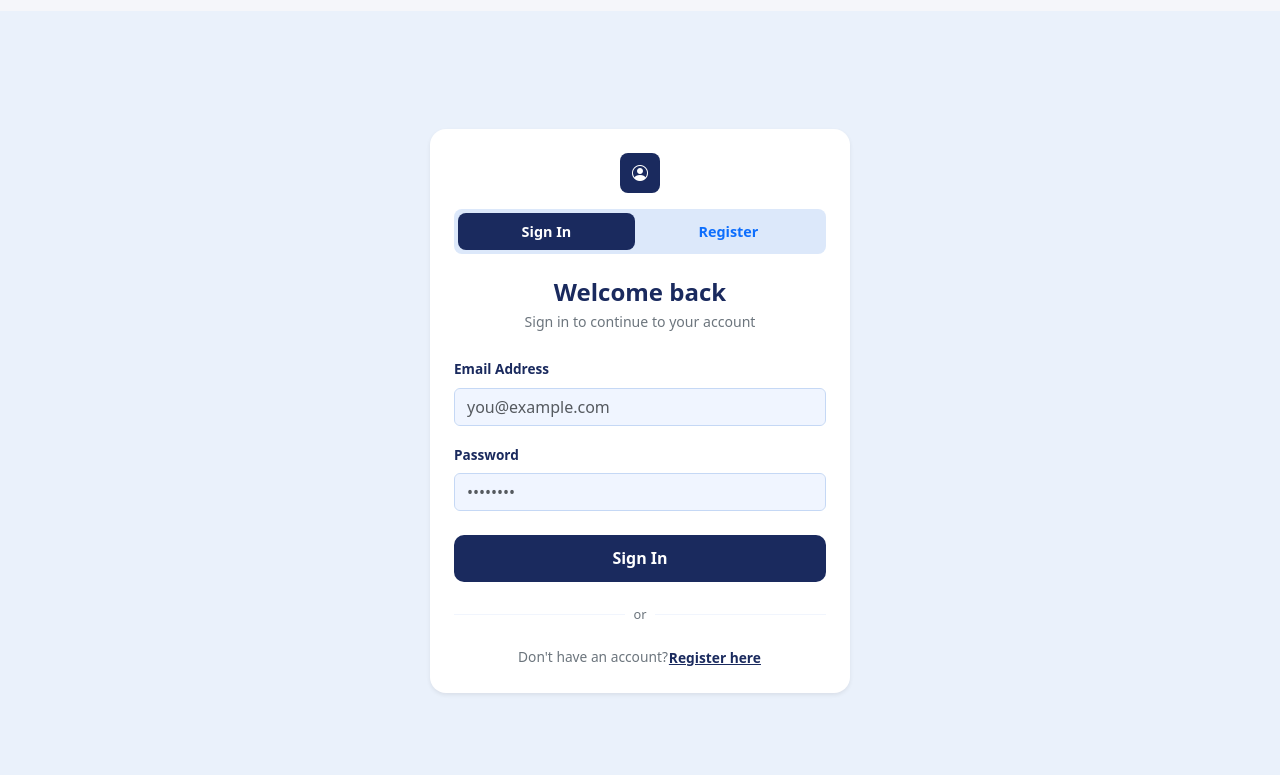
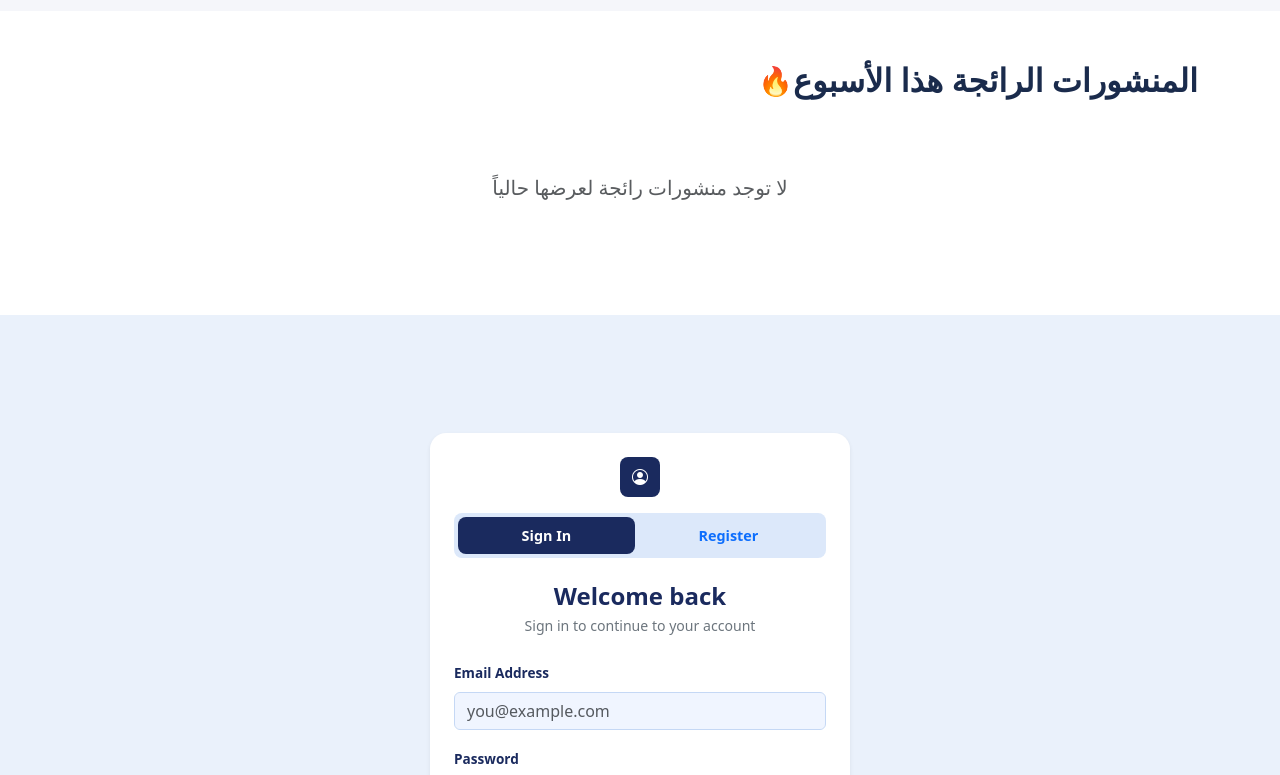
Before and after one commit to Web2-ReUseHub/ReUseHub, a React (Create React App) app in the folder frontend/: page / in a window 1280 px wide. Shown: the part 1589-2364 px from the top of the page. Built offline with nearby package versions, Linux system fonts and the light colour scheme.

Commit message:
Add TrendingSection and PostItem components

```diff
--- a/frontend/package.json
+++ b/frontend/package.json
@@ -8,6 +8,7 @@
     "@testing-library/react": "^16.3.2",
     "@testing-library/user-event": "^13.5.0",
     "bootstrap": "^5.3.8",
+    "bootstrap-icons": "^1.13.1",
     "react": "^19.2.4",
     "react-dom": "^19.2.4",
     "react-scripts": "5.0.1",
--- a/frontend/src/App.js
+++ b/frontend/src/App.js
@@ -3,12 +3,14 @@ import './App.css';
 import Login from './user_manegment/Login';
 import IntroSection from './component/IntroSection';
 import ProfilePage from './user_manegment/ProfilePage';
+import TrendingSection from './component/TrendingSection';
 
 function App() {
   return (
     <>
     <IntroSection></IntroSection>
     <ProfilePage></ProfilePage>
+    <TrendingSection></TrendingSection>
     <Login></Login>
     </>
   )
--- /dev/null
+++ b/frontend/src/component/TrendingSection.js
@@ -0,0 +1,38 @@
+import React, { useState, useEffect } from 'react';
+import PostItem from './PostItem';
+
+const TrendingSection = () => {
+  const [items, setItems] = useState([]);
+  const [loading, setLoading] = useState(true);
+
+  useEffect(() => {
+    setLoading(false);
+  }, []);
+
+  return (
+    <div className="container py-5" dir="rtl">
+      <div className="d-flex align-items-center mb-4 justify-content-start">
+        <h2 className="fw-bold m-0" style={{ color: '#1a2b4c' }}>المنشورات الرائجة هذا الأسبوع</h2>
+        <span className="ms-2 fs-3">🔥</span>
+      </div>
+
+      <div className="row justify-content-center">
+        <div className="col-md-10 col-lg-8">
+          {items.length > 0 ? (
+            items.map((item) => <PostItem key={item.id} data={item} />)
+          ) : (
+            <div className="text-center py-5">
+              {loading ? (
+                <div className="spinner-border text-primary" role="status"></div>
+              ) : (
+                <p className="text-muted fs-5">لا توجد منشورات رائجة لعرضها حالياً</p>
+              )}
+            </div>
+          )}
+        </div>
+      </div>
+    </div>
+  );
+};
+
+export default TrendingSection;
--- /dev/null
+++ b/frontend/src/component/postItem.js
@@ -0,0 +1,55 @@
+import React from 'react';
+
+const PostItem = ({ data }) => {
+  if (!data) return null;
+
+  return (
+    <div className="card mb-4 shadow-sm border-0 mx-auto" style={{ borderRadius: '15px', overflow: 'hidden' }}>
+      <div className="card-header bg-white border-0 d-flex align-items-center p-3">
+        <img
+          src={data.user?.avatar || 'https://via.placeholder.com/50'}
+          className="rounded-circle"
+          width="45" height="45" alt="user"
+          style={{ marginLeft: '12px' }}
+        />
+        <div>
+          <h6 className="m-0 fw-bold">{data.user?.name || 'مستخدم'}</h6>
+          <small className="text-muted">{data.created_at || 'الآن'}</small>
+        </div>
+      </div>
+
+      <div style={{ backgroundColor: '#f8f9fa' }}>
+        <img
+          src={data.image_url || 'https://via.placeholder.com/600x400'}
+          className="img-fluid w-100"
+          style={{ maxHeight: '500px', objectFit: 'contain' }}
+        />
+      </div>
+
+      <div className="card-body text-end">
+        <div className="d-flex justify-content-between align-items-center mb-2">
+          <h5 className="card-title fw-bold m-0" style={{ color: '#1a2b4c' }}>
+            {data.title}
+          </h5>
+          <span className="badge bg-primary rounded-pill px-3">
+            {data.price?.toLocaleString()} {data.currency || 'ج.م'}
+          </span>
+        </div>
+
+        <p className="card-text text-secondary">
+          {data.description}
+        </p>
+
+        <hr className="text-muted" />
+
+        <div className="d-flex justify-content-around">
+          <button className="btn btn-light btn-sm w-100 me-1">❤️ أعجبني</button>
+          <button className="btn btn-light btn-sm w-100 me-1">💬 تعليق</button>
+          <button className="btn btn-light btn-sm w-100">🔗 مشاركة</button>
+        </div>
+      </div>
+    </div>
+  );
+};
+
+export default PostItem;
```
Also changed, not shown: 1 other file (tests, documents, lock files or other folders).
